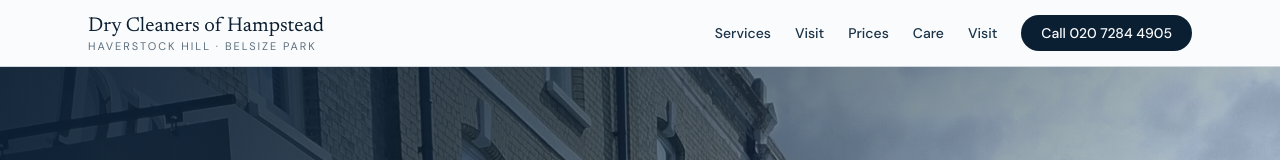
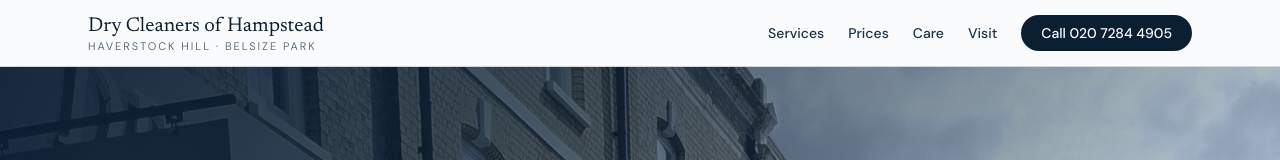
Before and after one commit to AndroidKrayze/dry-cleaners-hampstead-demo, a Next.js app: page / in a window 1280 px wide. Shown: the top 160 px of the page. Built offline with nearby package versions, Linux system fonts and the light colour scheme.

Commit message:
Remove duplicate Visit nav item

```diff
--- a/src/components/Header.tsx
+++ b/src/components/Header.tsx
@@ -8,7 +8,6 @@ import { CallLink } from "./CallLink";
 
 const links = [
   { href: "/services/", label: "Services" },
-  { href: "/#visit", label: "Visit" },
   { href: "/prices/", label: "Prices" },
   { href: "/about/", label: "Care" },
   { href: "/visit/", label: "Visit" },
```
